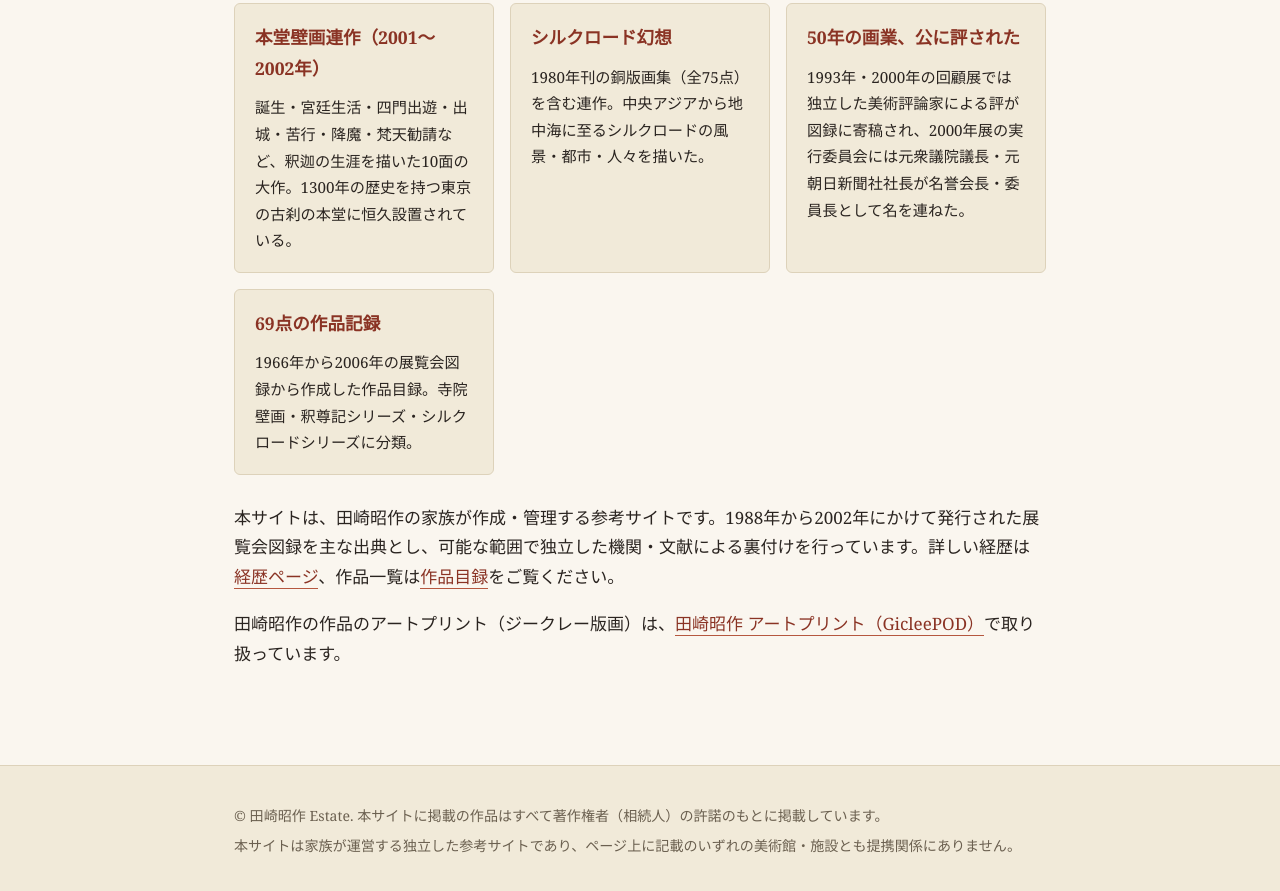
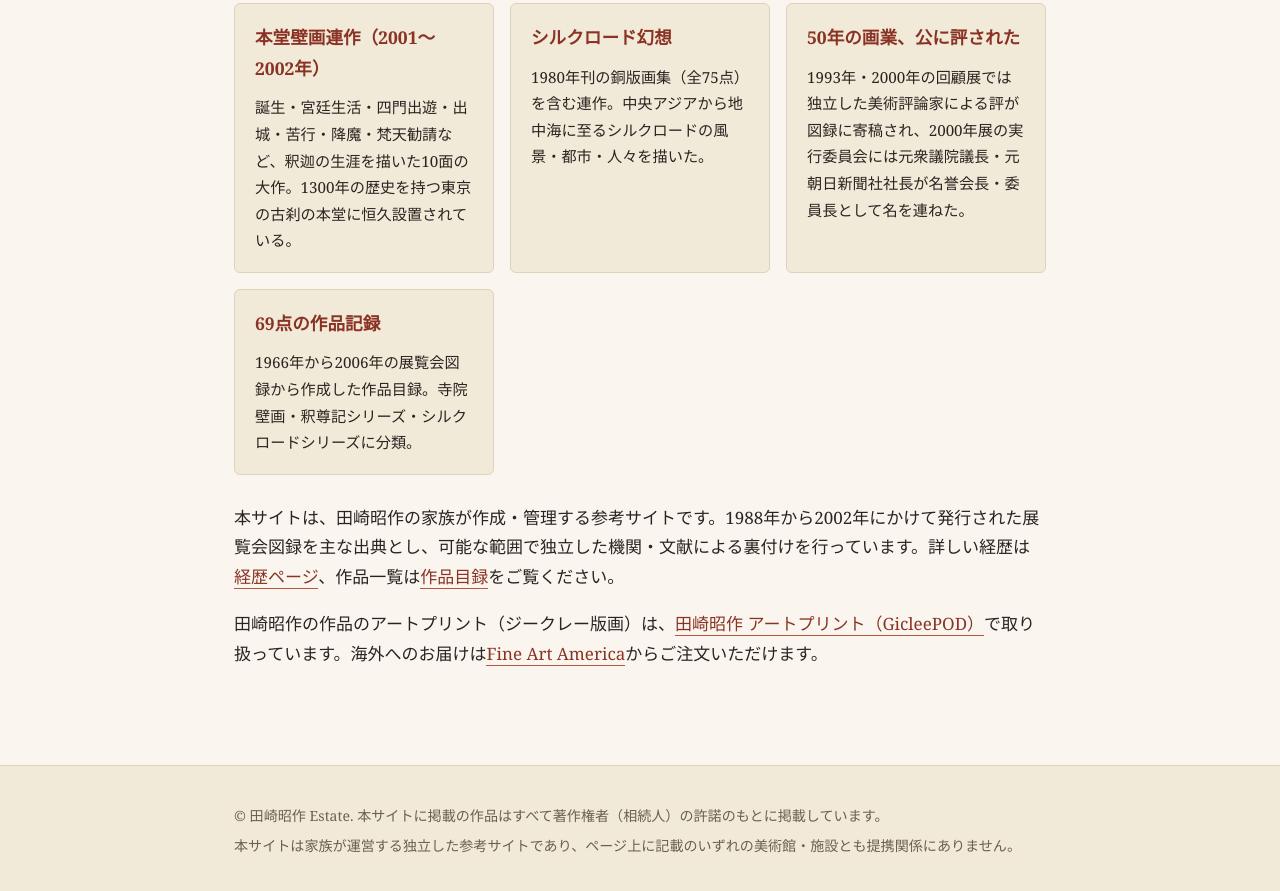
Before and after one commit to TTAKT/tasaki-shosaku, a plain HTML site: page ja/index.html in a window 1280 px wide. Shown: the part 551-1442 px from the top of the page. Drawn offline with Linux system fonts and the light colour scheme.

Commit message:
Add files via upload

```diff
--- a/ja/index.html
+++ b/ja/index.html
@@ -94,7 +94,7 @@
 
     <p>本サイトは、田崎昭作の家族が作成・管理する参考サイトです。1988年から2002年にかけて発行された展覧会図録を主な出典とし、可能な範囲で独立した機関・文献による裏付けを行っています。詳しい経歴は<a href="biography.html">経歴ページ</a>、作品一覧は<a href="works.html">作品目録</a>をご覧ください。</p>
 
-    <p>田崎昭作の作品のアートプリント（ジークレー版画）は、<a href="https://gicleepod.com/ja/store/tasaki-shosaku">田崎昭作 アートプリント（GicleePOD）</a>で取り扱っています。</p>
+    <p>田崎昭作の作品のアートプリント（ジークレー版画）は、<a href="https://gicleepod.com/ja/store/tasaki-shosaku">田崎昭作 アートプリント（GicleePOD）</a>で取り扱っています。海外へのお届けは<a href="https://fineartamerica.com/profiles/tasaki-shosaku">Fine Art America</a>からご注文いただけます。</p>
   </div>
 </main>
 
```
